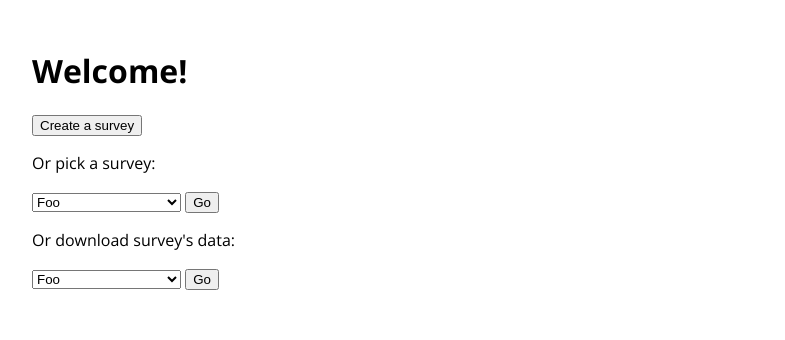
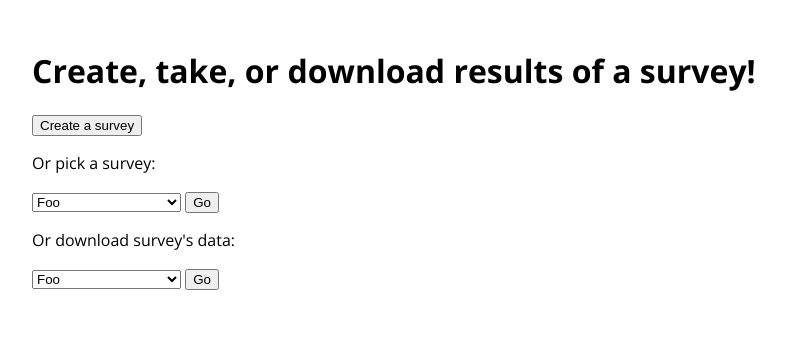
Before and after one commit to zmvmarina/online-survey, a Flask app: page / in a window 1280 px wide. Shown: the part 107-447 px from the top of the page, without its empty margins (176-961 px from the left). Run offline with Flask 2, Linux system fonts and the light colour scheme; data comes from the database, SQL or seed files in the repository.

Commit message:
text changes

```diff
--- a/online_survey/templates/completion.html
+++ b/online_survey/templates/completion.html
@@ -4,7 +4,7 @@
 
 {% block content %}
 
-<h1>Thank you from completing the survey</h1>
+<h1>Thank you for completing the survey!</h1>
 <form method="GET" action="{{ url_for ('show_pick_survey_form') }}">
     <input type="submit" id="submit" name="submit" value="Continue">
 </form>
--- a/online_survey/templates/pick-survey.html
+++ b/online_survey/templates/pick-survey.html
@@ -4,7 +4,7 @@
 
 {% block content %}
 
-<h1>Welcome!</h1>
+<h1>Create, take, or download results of a survey!</h1>
 <form method="POST" name="create_survey" action="/create-survey">
   <!--  -->
   <input type="submit" value="Create a survey" />
```
